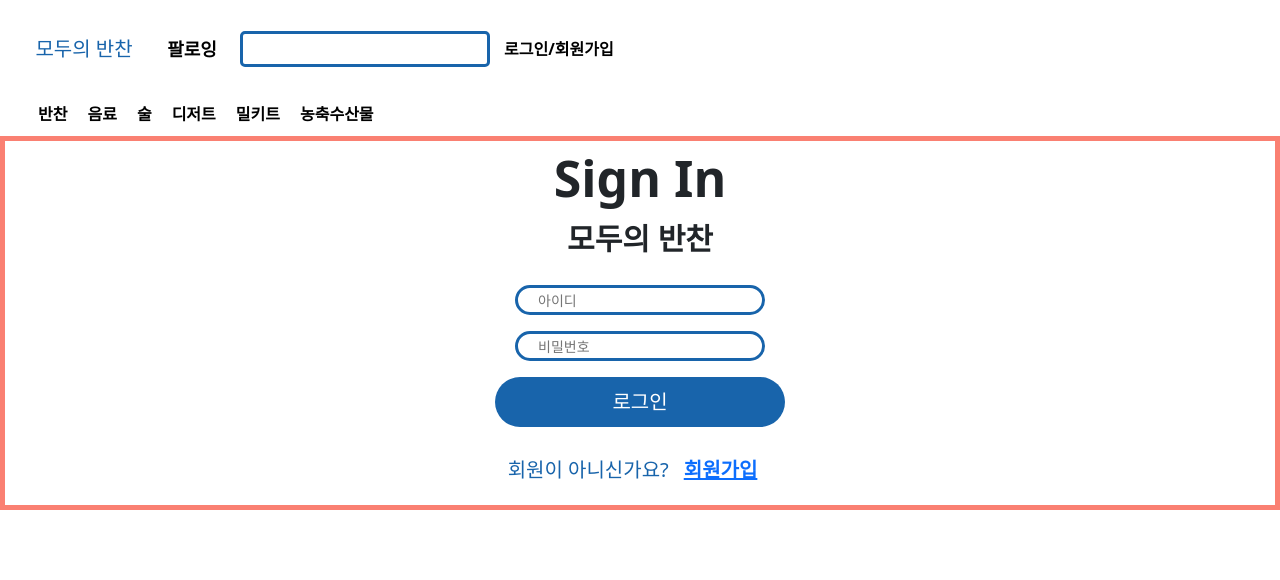
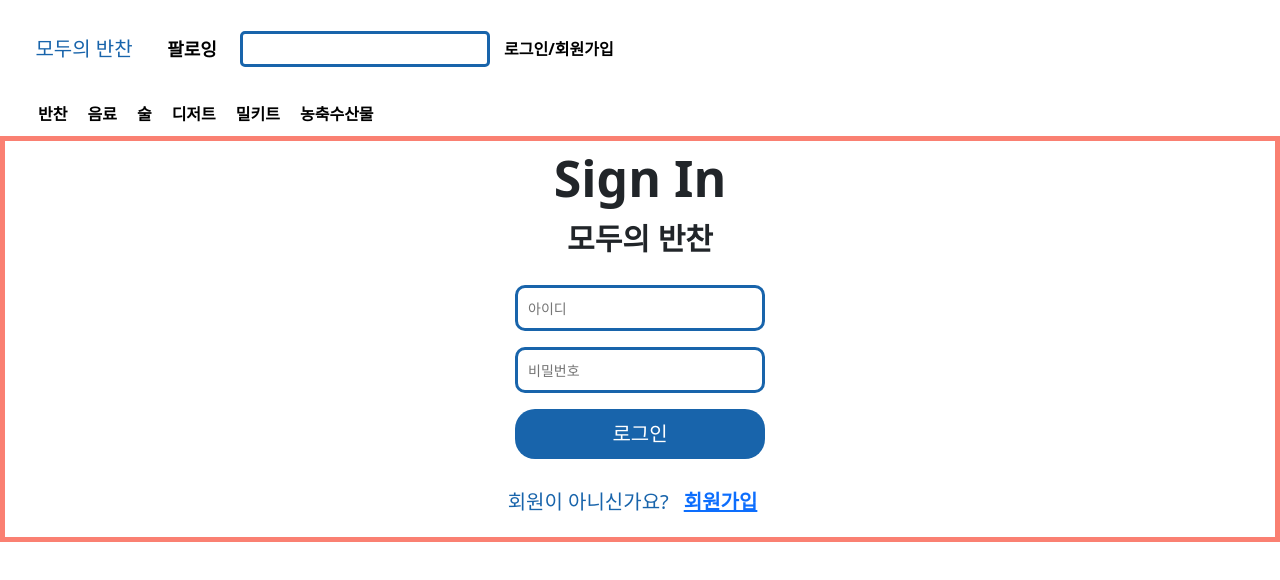
Before and after one commit to zoonong/modubanchan_front, a React (Create React App) app: page /#/SignIn in a window 1280 px wide. Shown: the top 580 px of the page. Built offline with nearby package versions, Linux system fonts and the light colour scheme.

Commit message:
SignIn.js css 수정

```diff
--- a/src/styles/SignIn/SignIn.module.scss
+++ b/src/styles/SignIn/SignIn.module.scss
@@ -21,9 +21,9 @@ $blue: #1864ab;
   .Input {
     font-size: 14px;
     width: 250px;
-    height: 25px;
-    padding: 12px 20px;
-    border-radius: 100px;
+    height: 15px;
+    padding: 20px 10px;
+    border-radius: 10px;
     margin: 8px 5px;
     border: solid $blue;
     &:focus {
@@ -34,9 +34,9 @@ $blue: #1864ab;
   .Submit {
     color: white;
     font-size: 20px;
-    width: 290px;
+    width: 250px;
     height: 50px;
-    border-radius: 100px;
+    border-radius: 20px;
     margin: 8px;
     background-color: $blue;
     border: none;
```
